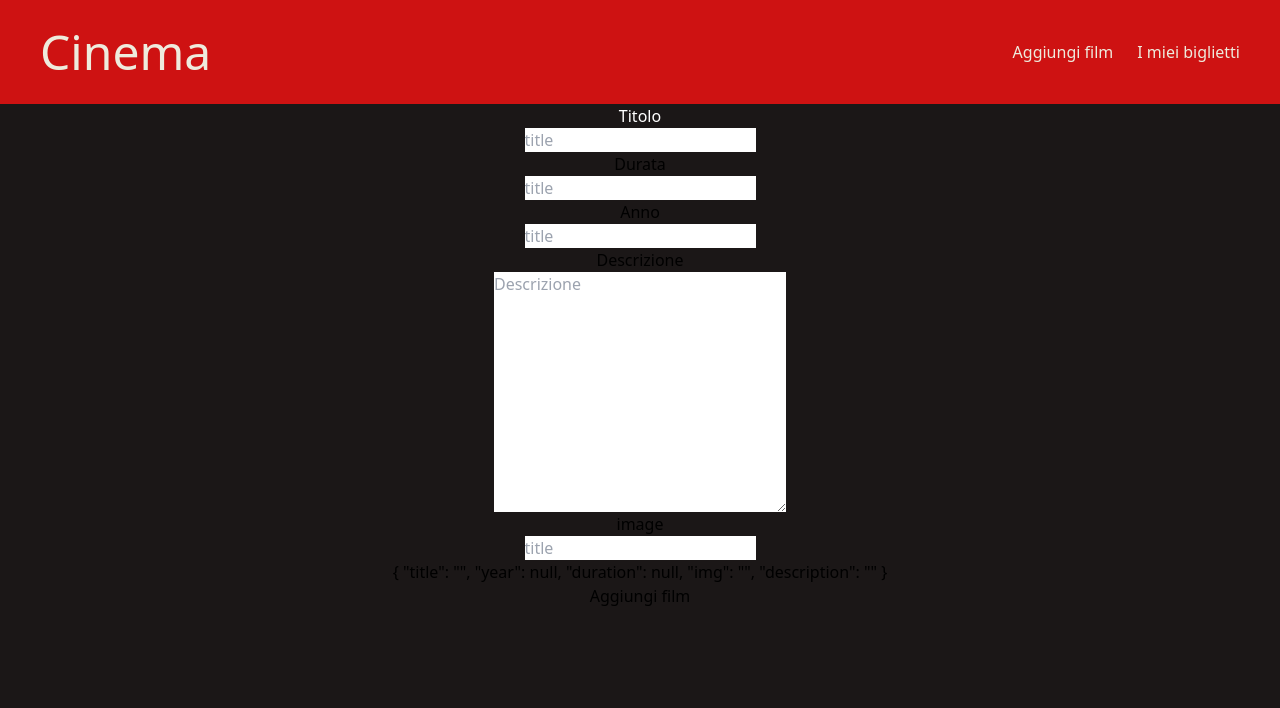
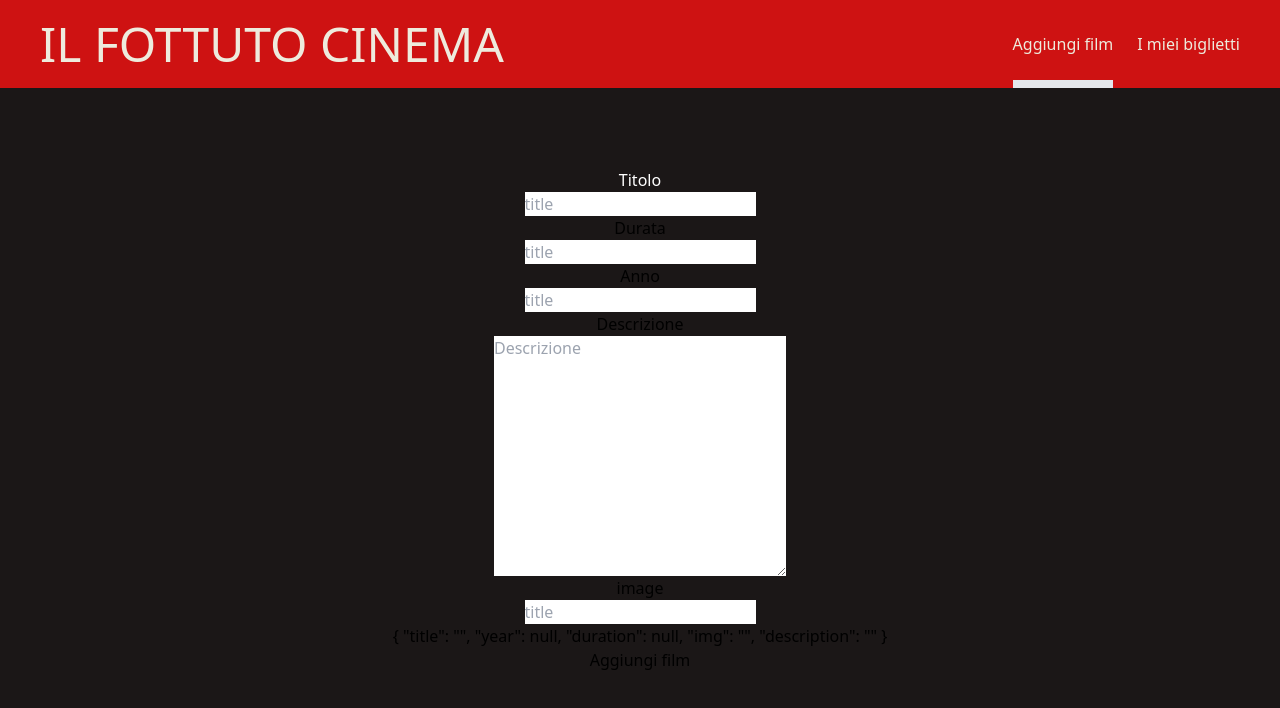
Before and after one commit to LorenzoComparini/Cinema, a Vue app in the folder frontend_cinemissimo/: page /movies/create in a window 1280 px wide. Shown: the top 708 px of the page. Built offline with nearby package versions, Linux system fonts and the light colour scheme.

Commit message:
modified navbar

```diff
--- a/frontend_cinemissimo/src/components/Home.vue
+++ b/frontend_cinemissimo/src/components/Home.vue
@@ -2,7 +2,7 @@
     <div class="h-full w-full px-20 py-20">
         <div class="grid grid-cols-5 w-full gap-8">
             <div v-for="movie in movies" :key="movie.id" class="flex flex-col justify-center cursor-pointer border-b-4 border-nero hover:border-rosso-dark py-4 px-2" @click="goToMovieSchedule(movie.id)">
-                <img :src="movie.img" alt="" class="w-full mb-2 font-medium">
+                <img :src="movie.img" alt="" class="w-full mb-2 font-medium rounded">
                 <p class="text-bianco">{{ movie.title }}</p>
             </div>
         </div>
--- a/frontend_cinemissimo/src/components/Navbar.vue
+++ b/frontend_cinemissimo/src/components/Navbar.vue
@@ -1,13 +1,13 @@
 <template>
-  <div class="flex flex-row bg-rosso w-full items-center px-10 py-7">
+  <div class="flex flex-row bg-rosso w-full items-center px-10">
       <div class="flex flex-col">
-          <router-link to="/home" class="text-5xl text-bianco">Cinema</router-link>
+          <router-link to="/home" class="text-5xl text-bianco my-5">IL FOTTUTO CINEMA</router-link>
       </div>
       <div class="flex flex-col flex-grow"></div>
-      <div class="flex flex-col">
-          <div class="flex flex-row">
-              <router-link to="/movies/create" class="text-bianco ml-6">Aggiungi film</router-link>
-              <router-link to="" class="text-bianco ml-6">I miei biglietti</router-link>
+      <div class="flex flex-col h-full">
+          <div class="flex flex-row h-full items-center">
+              <router-link to="/movies/create" active-class=" border-b-8 pt-2" class="flex flex-col justify-center text-bianco ml-6 h-full">Aggiungi film</router-link>
+              <router-link to="" active-class="" class="flex flex-col justify-center text-bianco ml-6 h-full">I miei biglietti</router-link>
           </div>
       </div>
   </div>
--- a/frontend_cinemissimo/src/components/addFilm.vue
+++ b/frontend_cinemissimo/src/components/addFilm.vue
@@ -1,6 +1,6 @@
 <template>
     <div class="flex flex-row h-full w-full">
-        <div class="flex flex-col w-full h-full items-center">
+        <div class="flex flex-col w-full h-full items-center p-20">
             <label for="title" class="text-white">Titolo</label>
             <input type="text" id="title" placeholder="title" v-model="movie.title">
             <label for="title">Durata</label>
```
